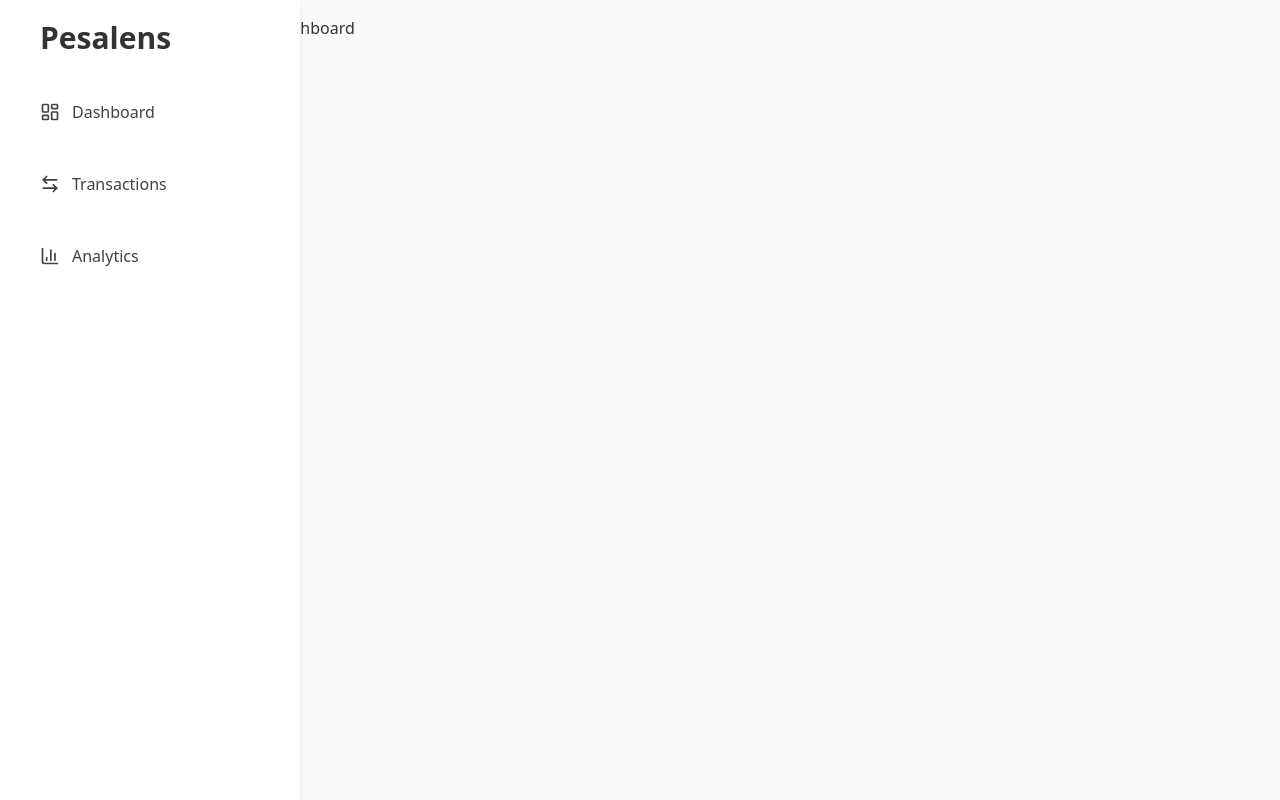
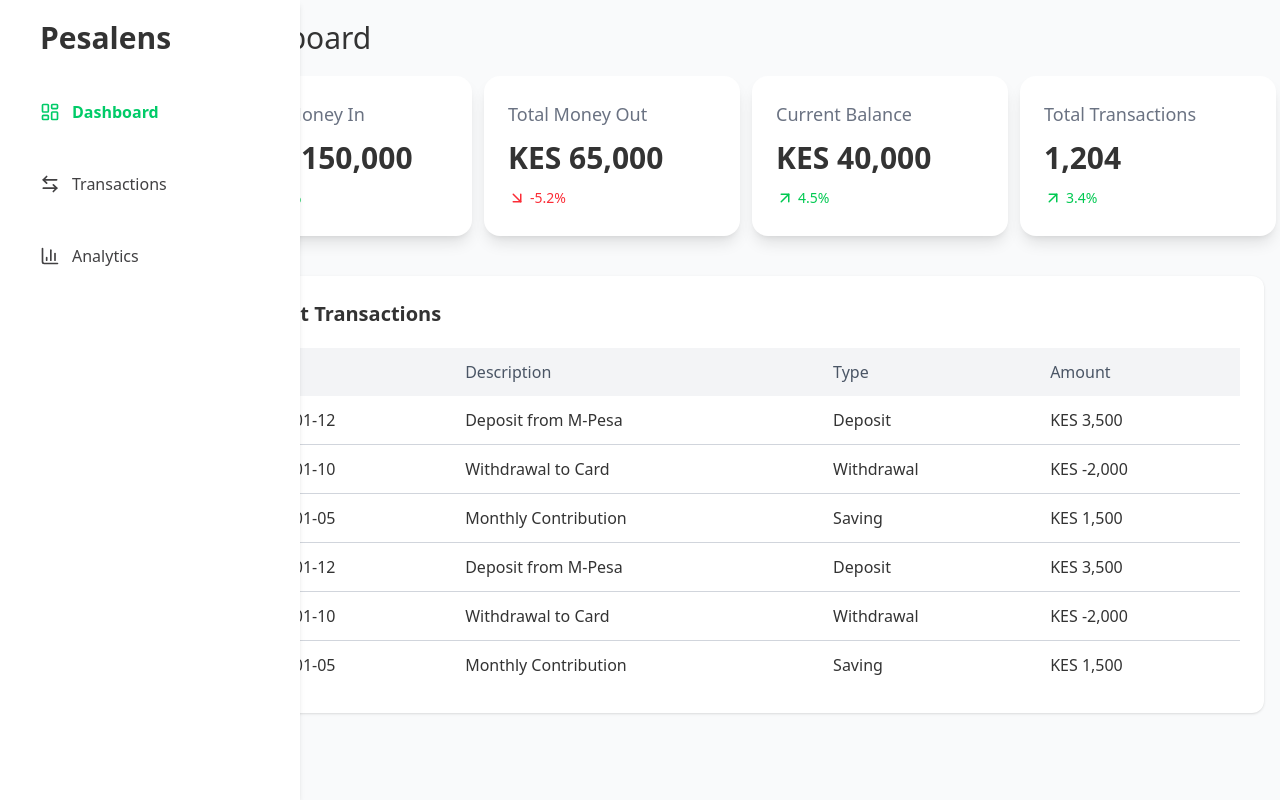
Before and after one commit to samuelkaranja/pesalens, a React (Vite) app: page /dashboard in a window 1280 px wide. Built offline with nearby package versions, Linux system fonts and the light colour scheme.

Commit message:
Redesigned the AmountCard component and added a RecentTransactions component in the Dashboard page

```diff
--- /dev/null
+++ b/src/components/AmountCard.tsx
@@ -0,0 +1,44 @@
+import React from "react";
+import { ArrowUpRight, ArrowDownRight } from "lucide-react";
+
+interface AmountCardProps {
+  title: string;
+  amount: string;
+  percentage: number;
+}
+
+const AmountCard: React.FC<AmountCardProps> = ({
+  title,
+  amount,
+  percentage,
+}) => {
+  const isPositive = percentage >= 0;
+
+  return (
+    <div className="p-6 bg-white rounded-2xl shadow-lg w-64 min-h-[160px] hover: cursor-pointer">
+      <span className="text-lg text-gray-500 font-light text-md mt-3">
+        {title}
+      </span>
+
+      <h1 className="text-3xl font-bold mt-3">{amount}</h1>
+
+      <div className="flex items-center gap-1 mt-3">
+        {isPositive ? (
+          <ArrowUpRight size={18} className="text-green-500" />
+        ) : (
+          <ArrowDownRight size={18} className="text-red-500" />
+        )}
+
+        <span
+          className={`text-sm font-medium ${
+            isPositive ? "text-green-500" : "text-red-500"
+          }`}
+        >
+          {percentage}%
+        </span>
+      </div>
+    </div>
+  );
+};
+
+export default AmountCard;
--- /dev/null
+++ b/src/components/RecentTransactions.tsx
@@ -0,0 +1,55 @@
+import React from "react";
+
+export interface Transaction {
+  date: string;
+  description: string;
+  type: string;
+  amount: number;
+}
+
+interface RecentTransactionsProps {
+  title?: string;
+  transactions: Transaction[];
+}
+
+const RecentTransactions: React.FC<RecentTransactionsProps> = ({
+  title = "Recent Transactions",
+  transactions,
+}) => {
+  return (
+    <div className="w-full bg-white p-6 rounded-xl shadow-sm">
+      <h2 className="text-xl font-semibold mb-5">{title}</h2>
+
+      <div className="overflow-x-auto">
+        <table className="min-w-full border-collapse">
+          <thead>
+            <tr className="bg-gray-100 text-left">
+              <th className="p-3 font-medium text-gray-600">Date</th>
+              <th className="p-3 font-medium text-gray-600">Description</th>
+              <th className="p-3 font-medium text-gray-600">Type</th>
+              <th className="p-3 font-medium text-gray-600">Amount</th>
+            </tr>
+          </thead>
+
+          <tbody>
+            {transactions.map((tx, index) => (
+              <tr
+                key={index}
+                className="border-b border-gray-300 last:border-b-0 hover:bg-gray-50 transition font-light text-md"
+              >
+                <td className="p-3">{tx.date}</td>
+                <td className="p-3">{tx.description}</td>
+                <td className="p-3 capitalize">{tx.type}</td>
+                <td className="p-3 font-medium">
+                  KES {tx.amount.toLocaleString()}
+                </td>
+              </tr>
+            ))}
+          </tbody>
+        </table>
+      </div>
+    </div>
+  );
+};
+
+export default RecentTransactions;
--- a/src/components/SideBar.tsx
+++ b/src/components/SideBar.tsx
@@ -36,7 +36,7 @@ const SideBar: React.FC = () => {
 
         <nav className="flex flex-col gap-6 text-[#414042] text-[16px]">
           <NavLink
-            to="/"
+            to="/dashboard"
             className={({ isActive }) =>
               `${linkBaseStyles} ${
                 isActive ? "text-[#00cb68] font-semibold" : ""
--- a/src/layouts/DashboardLayout.tsx
+++ b/src/layouts/DashboardLayout.tsx
@@ -6,7 +6,7 @@ const DashboardLayout: React.FC = () => {
   return (
     <div className="min-h-screen flex bg-gray-50">
       <SideBar />
-      <main className="flex-1 p-4 md:ml-64">
+      <main className="flex-1 p-4 md:ml-50">
         <div className="max-w-[1050px] mx-auto">
           <Outlet />
         </div>
--- a/src/pages/Dashboard.tsx
+++ b/src/pages/Dashboard.tsx
@@ -1,7 +1,78 @@
 import React from "react";
+import AmountCard from "../components/AmountCard";
+import RecentTransactions, {
+  type Transaction,
+} from "../components/RecentTransactions";
+
+const stats = [
+  { title: "Total Money In", amount: "KES 150,000", percentage: 12.5 },
+  { title: "Total Money Out", amount: "KES 65,000", percentage: -5.2 },
+  { title: "Current Balance", amount: "KES 40,000", percentage: 4.5 },
+  { title: "Total Transactions", amount: "1,204", percentage: 3.4 },
+];
+
+const sampleData: Transaction[] = [
+  {
+    date: "2025-01-12",
+    description: "Deposit from M-Pesa",
+    type: "deposit",
+    amount: 3500,
+  },
+  {
+    date: "2025-01-10",
+    description: "Withdrawal to Card",
+    type: "withdrawal",
+    amount: -2000,
+  },
+  {
+    date: "2025-01-05",
+    description: "Monthly Contribution",
+    type: "saving",
+    amount: 1500,
+  },
+  {
+    date: "2025-01-12",
+    description: "Deposit from M-Pesa",
+    type: "deposit",
+    amount: 3500,
+  },
+  {
+    date: "2025-01-10",
+    description: "Withdrawal to Card",
+    type: "withdrawal",
+    amount: -2000,
+  },
+  {
+    date: "2025-01-05",
+    description: "Monthly Contribution",
+    type: "saving",
+    amount: 1500,
+  },
+];
 
 const Dashboard: React.FC = () => {
-  return <div>Dashboard</div>;
+  return (
+    <div className="py-1">
+      <h1 className="text-3xl font-medium">Dashboard</h1>
+
+      {/* AmountCards */}
+      <div className="grid grid-cols-1 sm:grid-cols-2 lg:grid-cols-4 gap-6 mt-5">
+        {stats.map((stat, index) => (
+          <AmountCard
+            key={index}
+            title={stat.title}
+            amount={stat.amount}
+            percentage={stat.percentage}
+          />
+        ))}
+      </div>
+
+      {/* RecentTransactions */}
+      <div className="mt-10">
+        <RecentTransactions transactions={sampleData} />
+      </div>
+    </div>
+  );
 };
 
 export default Dashboard;
```
